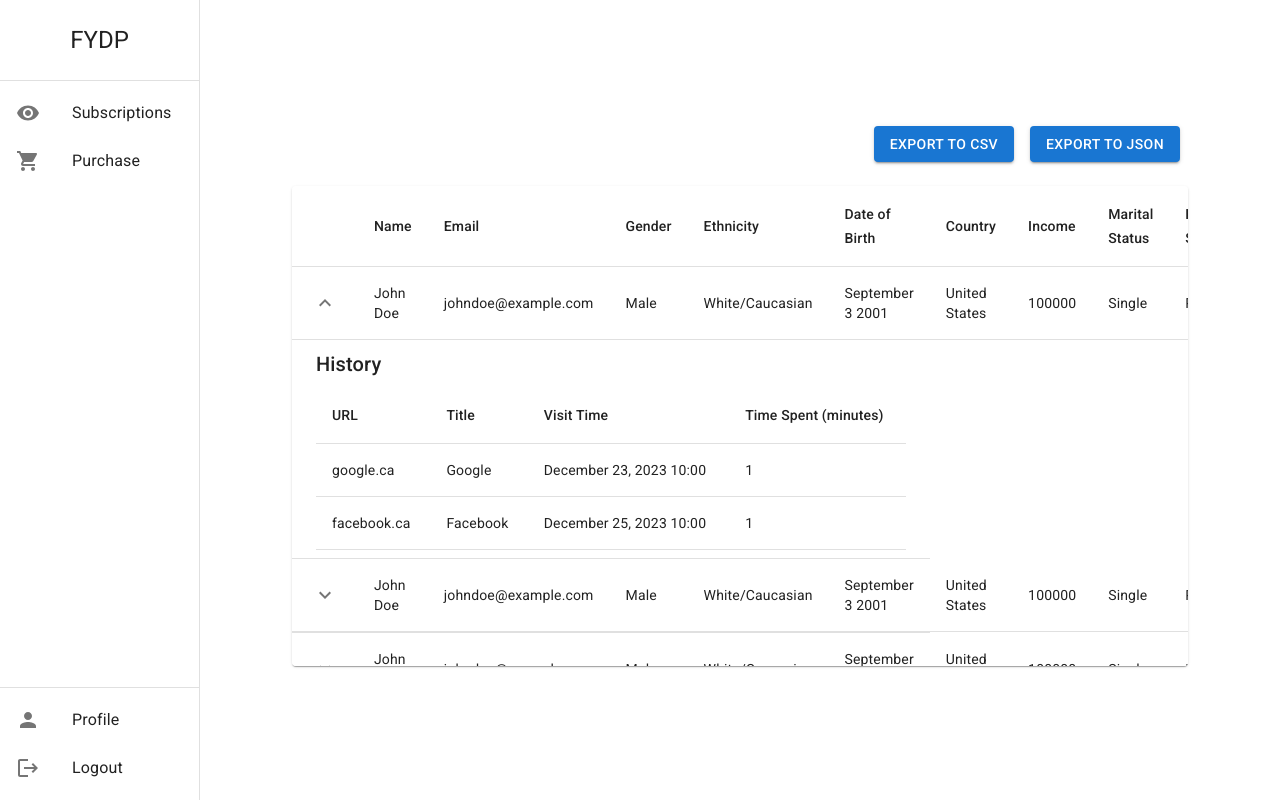
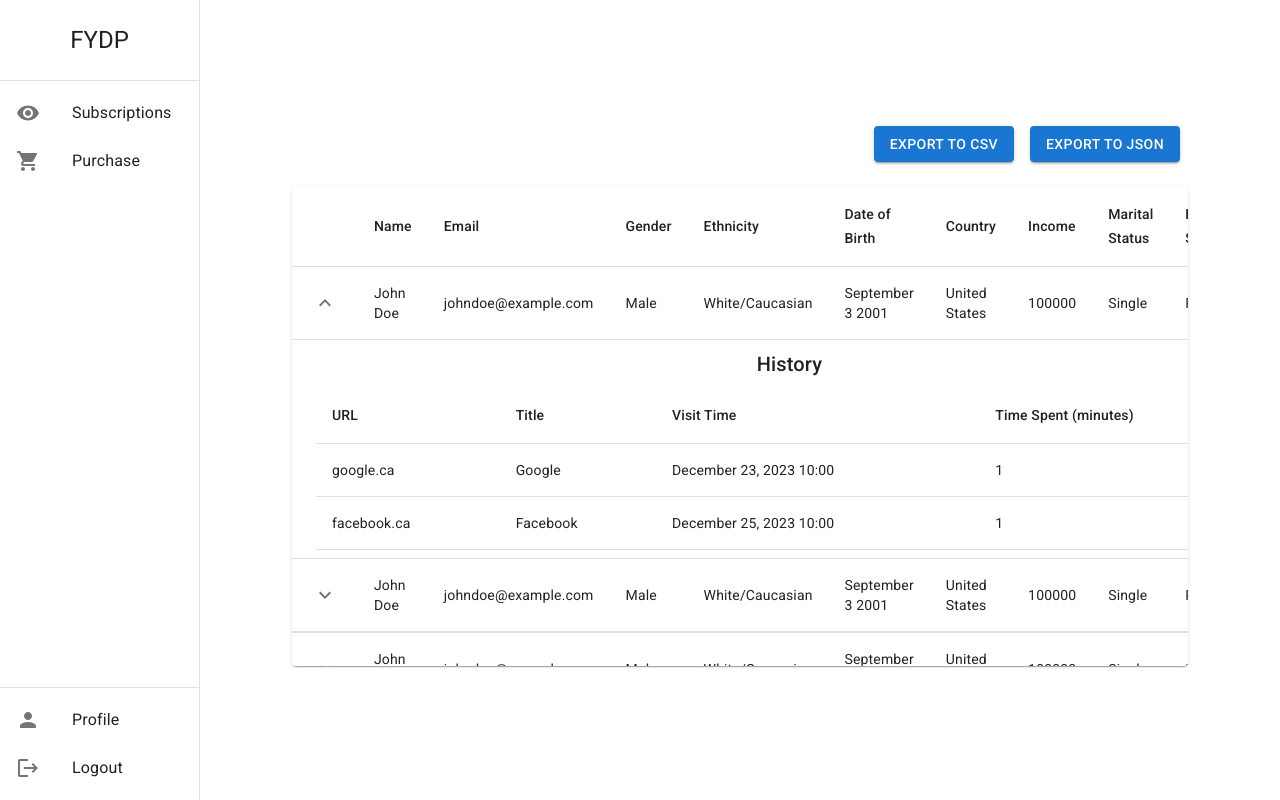
Before and after one commit to fydp-2024-55/fydp-2024.55, a React (Create React App) app in the folder consumer-interface/: page / in a window 1280 px wide. Both pictures are taken after a click on the button 325 px from the left and 303 px from the top of the page. Built offline with nearby package versions, Linux system fonts and the light colour scheme.

Commit message:
improve subs table UI

```diff
--- a/consumer-interface/src/components/SubscriptionRow.tsx
+++ b/consumer-interface/src/components/SubscriptionRow.tsx
@@ -46,10 +46,22 @@ const SubscriptionRow: React.FC<SubscriptionRowProps> = ({ subscription }) => {
         <TableCell>{subscription.parentalStatus}</TableCell>
       </TableRow>
       <TableRow>
-        <TableCell style={{ paddingBottom: 0, paddingTop: 0 }} colSpan={6}>
+        <TableCell
+          style={{
+            paddingBottom: 0,
+            paddingTop: 0,
+          }}
+          align="center"
+          colSpan={12}
+        >
           <Collapse in={open} timeout="auto" unmountOnExit>
             <Box sx={{ m: 1 }}>
-              <Typography variant="h6" gutterBottom component="div">
+              <Typography
+                variant="h6"
+                gutterBottom
+                component="div"
+                align="center"
+              >
                 History
               </Typography>
               <Table size="medium" aria-label="history">
--- a/consumer-interface/src/pages/Purchase.tsx
+++ b/consumer-interface/src/pages/Purchase.tsx
@@ -145,7 +145,7 @@ const Purchase: React.FC = () => {
     maritalStatuses: [],
     parentalStatuses: [],
   });
-  const [results, setResults] = useState<Result | undefined>([]);
+  const [results, setResults] = useState<Result | undefined>();
 
   const handleCheck = (
     event: React.ChangeEvent<HTMLInputElement>,
@@ -220,163 +220,180 @@ const Purchase: React.FC = () => {
                   <TableCell>{results.ethAddresses.length}</TableCell>
                   <TableCell>
                     <Box fontWeight="fontWeightMedium" display="inline">
-                      {Gender.M}: {results.gender}
-                    </Box>
+                      {Gender.M}:
+                    </Box>{" "}
+                    {results.gender.M}
                     <br />
                     <br />
                     <Box fontWeight="fontWeightMedium" display="inline">
-                      {Gender.F}:{" "}
-                    </Box>
+                      {Gender.F}:
+                    </Box>{" "}
+                    {results.gender.F}
                   </TableCell>
                   <TableCell>
                     <Box fontWeight="fontWeightMedium" display="inline">
-                      {Ethnicity.N}:{" "}
-                    </Box>
+                      {Ethnicity.N}:
+                    </Box>{" "}
+                    {results.ethnicities.N}
                     <br />
                     <br />
                     <Box fontWeight="fontWeightMedium" display="inline">
-                      {Ethnicity.A}:{" "}
-                    </Box>
+                      {Ethnicity.A}:
+                    </Box>{" "}
+                    {results.ethnicities.A}
                     <br />
                     <br />
                     <Box fontWeight="fontWeightMedium" display="inline">
-                      {Ethnicity.B}:{" "}
-                    </Box>
+                      {Ethnicity.B}:
+                    </Box>{" "}
+                    {results.ethnicities.B}
                     <br />
                     <br />
                     <Box fontWeight="fontWeightMedium" display="inline">
-                      {Ethnicity.H}:{" "}
-                    </Box>
+                      {Ethnicity.H}:
+                    </Box>{" "}
+                    {results.ethnicities.H}
                     <br />
                     <br />
                     <Box fontWeight="fontWeightMedium" display="inline">
-                      {Ethnicity.W}:{" "}
-                    </Box>
+                      {Ethnicity.W}:
+                    </Box>{" "}
+                    {results.ethnicities.W}
                     <br />
                     <br />
                     <Box fontWeight="fontWeightMedium" display="inline">
-                      {Ethnicity.O}:{" "}
-                    </Box>
+                      {Ethnicity.O}:
+                    </Box>{" "}
+                    {results.ethnicities.O}
                   </TableCell>
                   <TableCell>
                     <Box fontWeight="fontWeightMedium" display="inline">
                       10-20:{" "}
-                    </Box>
+                    </Box>{" "}
                     <br />
                     <br />
                     <Box fontWeight="fontWeightMedium" display="inline">
                       20-30:{" "}
-                    </Box>
+                    </Box>{" "}
                     <br />
                     <br />
                     <Box fontWeight="fontWeightMedium" display="inline">
                       30-40:{" "}
-                    </Box>
+                    </Box>{" "}
                     <br />
                     <br />
                     <Box fontWeight="fontWeightMedium" display="inline">
                       40-50:{" "}
-                    </Box>
+                    </Box>{" "}
                     <br />
                     <br />
                     <Box fontWeight="fontWeightMedium" display="inline">
                       50-60:{" "}
-                    </Box>
+                    </Box>{" "}
                     <br />
                     <br />
                     <Box fontWeight="fontWeightMedium" display="inline">
                       60-70:{" "}
-                    </Box>
+                    </Box>{" "}
                     <br />
                     <br />
                     <Box fontWeight="fontWeightMedium" display="inline">
                       70-80:{" "}
-                    </Box>
+                    </Box>{" "}
                     <br />
                     <br />
                     <Box fontWeight="fontWeightMedium" display="inline">
                       80-90:{" "}
-                    </Box>
+                    </Box>{" "}
                   </TableCell>
                   <TableCell>
                     <Box fontWeight="fontWeightMedium" display="inline">
-                      Canada:{" "}
-                    </Box>
+                      Canada:
+                    </Box>{" "}
+                    {results.countries.Canada}
                     <br />
                     <br />
                     <Box fontWeight="fontWeightMedium" display="inline">
                       United States of America:{" "}
-                    </Box>
+                    </Box>{" "}
+                    {results.countries["United States of America"]}
                     <br />
                     <br />
                     <Box fontWeight="fontWeightMedium" display="inline">
-                      Mexico:{" "}
-                    </Box>
+                      Mexico:
+                    </Box>{" "}
+                    {results.countries.Mexico}
                   </TableCell>
                   <TableCell>
                     <Box fontWeight="fontWeightMedium" display="inline">
                       $0-50,000:{" "}
-                    </Box>
+                    </Box>{" "}
                     <br />
                     <br />
                     <Box fontWeight="fontWeightMedium" display="inline">
                       $50,000-100,000:{" "}
-                    </Box>
+                    </Box>{" "}
                     <br />
                     <br />
                     <Box fontWeight="fontWeightMedium" display="inline">
                       $100,000-150,000:{" "}
-                    </Box>
+                    </Box>{" "}
                     <br />
                     <br />
                     <Box fontWeight="fontWeightMedium" display="inline">
                       $150,000-200,000:{" "}
-                    </Box>
+                    </Box>{" "}
                     <br />
                     <br />
                     <Box fontWeight="fontWeightMedium" display="inline">
                       $200,000-250,000:{" "}
-                    </Box>
+                    </Box>{" "}
                     <br />
                     <br />
                     <Box fontWeight="fontWeightMedium" display="inline">
                       $250,000-300,000:{" "}
-                    </Box>
+                    </Box>{" "}
                     <br />
                     <br />
                     <Box fontWeight="fontWeightMedium" display="inline">
                       $300,000-350,000:{" "}
-                    </Box>
+                    </Box>{" "}
                   </TableCell>
                   <TableCell>
                     <Box fontWeight="fontWeightMedium" display="inline">
-                      {MaritalStatus.M}:{" "}
-                    </Box>
+                      {MaritalStatus.M}:
+                    </Box>{" "}
+                    {results.maritalStatuses.M}
                     <br />
                     <br />
                     <Box fontWeight="fontWeightMedium" display="inline">
-                      {MaritalStatus.S}:{" "}
-                    </Box>
+                      {MaritalStatus.S}:
+                    </Box>{" "}
+                    {results.maritalStatuses.S}
                     <br />
                     <br />
                     <Box fontWeight="fontWeightMedium" display="inline">
-                      {MaritalStatus.D}:{" "}
-                    </Box>
+                      {MaritalStatus.D}:
+                    </Box>{" "}
+                    {results.maritalStatuses.D}
                     <br />
                     <br />
                     <Box fontWeight="fontWeightMedium" display="inline">
-                      {MaritalStatus.W}:{" "}
-                    </Box>
+                      {MaritalStatus.W}:
+                    </Box>{" "}
+                    {results.maritalStatuses.W}
                   </TableCell>
                   <TableCell>
                     <Box fontWeight="fontWeightMedium" display="inline">
-                      {ParentalStatus.Y}:{" "}
-                    </Box>
+                      {ParentalStatus.Y}:
+                    </Box>{" "}
+                    {results.parentalStatuses.Y}
                     <br />
                     <br />
                     <Box fontWeight="fontWeightMedium" display="inline">
-                      {ParentalStatus.N}:{" "}
-                    </Box>
+                      {ParentalStatus.N}:
+                    </Box>{" "}
+                    {results.parentalStatuses.N}
                   </TableCell>
                 </TableRow>
               </TableBody>
```
